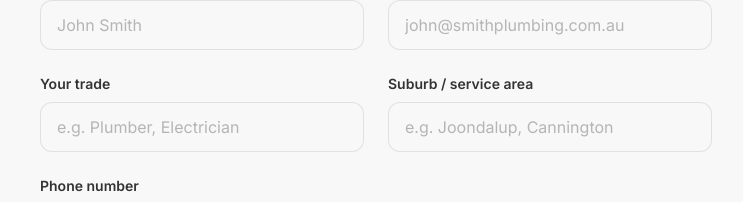
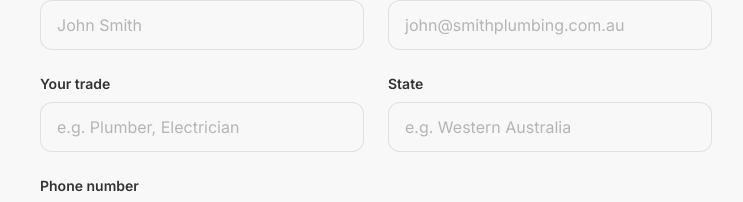
Before and after one commit to prajitlal4/portfolio-v4, a Next.js app: page /websites-for-tradies in a window 1280 px wide. Shown: the part 7300-7502 px from the top of the page, without its empty margins (264-1007 px from the left). Built offline with nearby package versions, Linux system fonts and the light colour scheme.

Commit message:
form boom

```diff
--- a/src/app/websites-for-tradies/page.tsx
+++ b/src/app/websites-for-tradies/page.tsx
@@ -130,7 +130,7 @@ export default function WebsitesForTradiesPage() {
     name: '',
     email: '',
     trade: '',
-    suburb: '',
+    state: '',
     phone: '',
     message: '',
   });
@@ -695,15 +695,15 @@ export default function WebsitesForTradiesPage() {
                     />
                   </div>
                   <div>
-                    <label htmlFor="suburb" className="block text-sm font-semibold text-dark-100 font-sans mb-2">
-                      Suburb / service area
+                    <label htmlFor="state" className="block text-sm font-semibold text-dark-100 font-sans mb-2">
+                      State
                     </label>
                     <input
-                      id="suburb"
+                      id="state"
                       type="text"
-                      name="suburb"
-                      placeholder="e.g. Joondalup, Cannington"
-                      value={formData.suburb}
+                      name="state"
+                      placeholder="e.g. Western Australia"
+                      value={formData.state}
                       onChange={handleChange}
                       className="w-full border border-dark/10 rounded-xl px-4 py-3 text-dark bg-light-100 font-sans text-base focus:outline-none focus:border-accent transition-colors duration-200 placeholder:text-dark/30"
                     />
@@ -720,6 +720,7 @@ export default function WebsitesForTradiesPage() {
                       id="phone"
                       type="tel"
                       name="phone"
+                      autoComplete="tel"
                       placeholder="04xx xxx xxx"
                       value={formData.phone}
                       onChange={handleChange}
```
